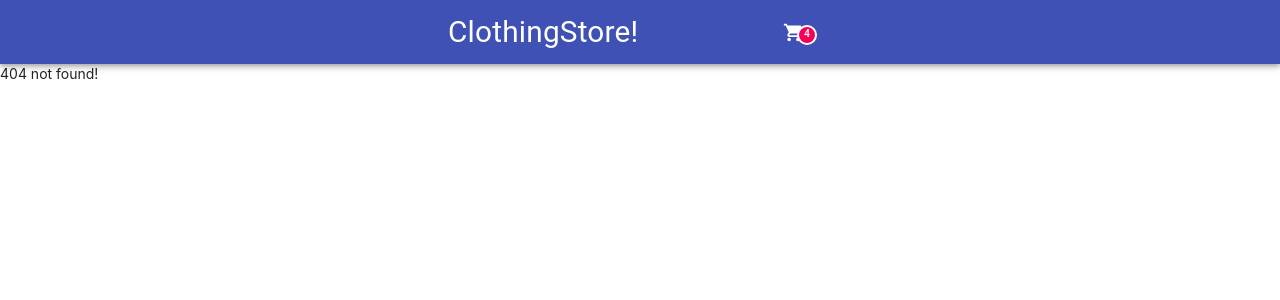
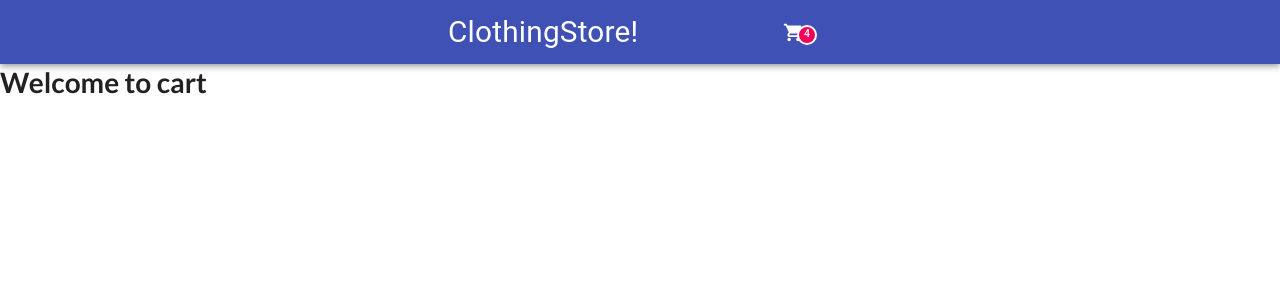
Before and after one commit to muskaansingh/ClothingStore, a React (Create React App) app: page /product/1/cart in a window 1280 px wide. Before the commit this address had no page. Shown: the top 300 px of the page. Built offline with nearby package versions, Linux system fonts and the light colour scheme.

Commit message:
added cart page

```diff
--- a/src/App.js
+++ b/src/App.js
@@ -3,6 +3,7 @@ import Header from './Components/Header';
 import {BrowserRouter as Router, Switch, Route} from 'react-router-dom';
 import ProductListing from './Components/ProductListing';
 import ProductDetails from './Components/ProductDetails';
+import Cart from './Components/Cart';
 
 function App() {
   return (
@@ -12,6 +13,7 @@ function App() {
             <Switch>
               <Route path="/" exact component={ProductListing}/>
               <Route path="/product/:productId" exact component={ProductDetails}/>
+              <Route path="/product/:productId/cart" exact component={Cart}/>
               <Route>404 not found!</Route>
             </Switch>
         </Router>
--- a/src/Components/Cart.js
+++ b/src/Components/Cart.js
@@ -1,11 +1,11 @@
 import React from 'react'
 
 const Cart = () => {
-    return (
-        <div>
-            Welcome to Cart!
-        </div>
-    )
+  return (
+    <div>
+      <h1>Welcome to cart </h1>
+    </div>
+  )
 }
 
 export default Cart
--- a/src/Components/ProductDetails.js
+++ b/src/Components/ProductDetails.js
@@ -1,13 +1,14 @@
 import React, {useEffect} from 'react';
-import {useParams} from 'react-router-dom';
+import {useParams, useHistory} from 'react-router-dom';
 import axios from 'axios';
 import { useDispatch, useSelector } from 'react-redux';
 import { selectedProducts, removeselectedProducts } from '../redux/actions/productActions';
 
 
 const ProductDetails = () => {
+    const history = useHistory();
     const product = useSelector((state) => state.selectedProduct)
-    const {image, description, title, price, category} = product;
+    const {image, description, title, price, category, id} = product;
     const dispatch = useDispatch();
     const {productId} = useParams();
     console.log(product);  // displays the particular id details on the console
@@ -32,6 +33,11 @@ const ProductDetails = () => {
     }, [productId]);
 
 
+    const addToCart = () => {
+        console.log("cart");
+        history.push(`/product/:${id}/cart/`);
+}
+
     return (
         <div className="ui grid container">
             {Object.keys(product).length === 0 ? (
@@ -51,12 +57,12 @@ const ProductDetails = () => {
                                 </h2>
                                 <h3 className="ui brown block header">{category}</h3>
                                 <p>{description}</p>
-                                <div className="ui vertical animated button" tabIndex="0">
+                                <button className="ui vertical animated button" tabIndex="0" onClick={addToCart}>
                                     <div className="hidden content">
                                         <i className="shop icon"></i>
                                     </div>
                                     <div className="visible content">Add To Cart</div>
-                                </div>
+                                </button>
                             </div>
                         </div>
                     </div>
@@ -67,4 +73,5 @@ const ProductDetails = () => {
     )
 }
 
+
 export default ProductDetails;
```
